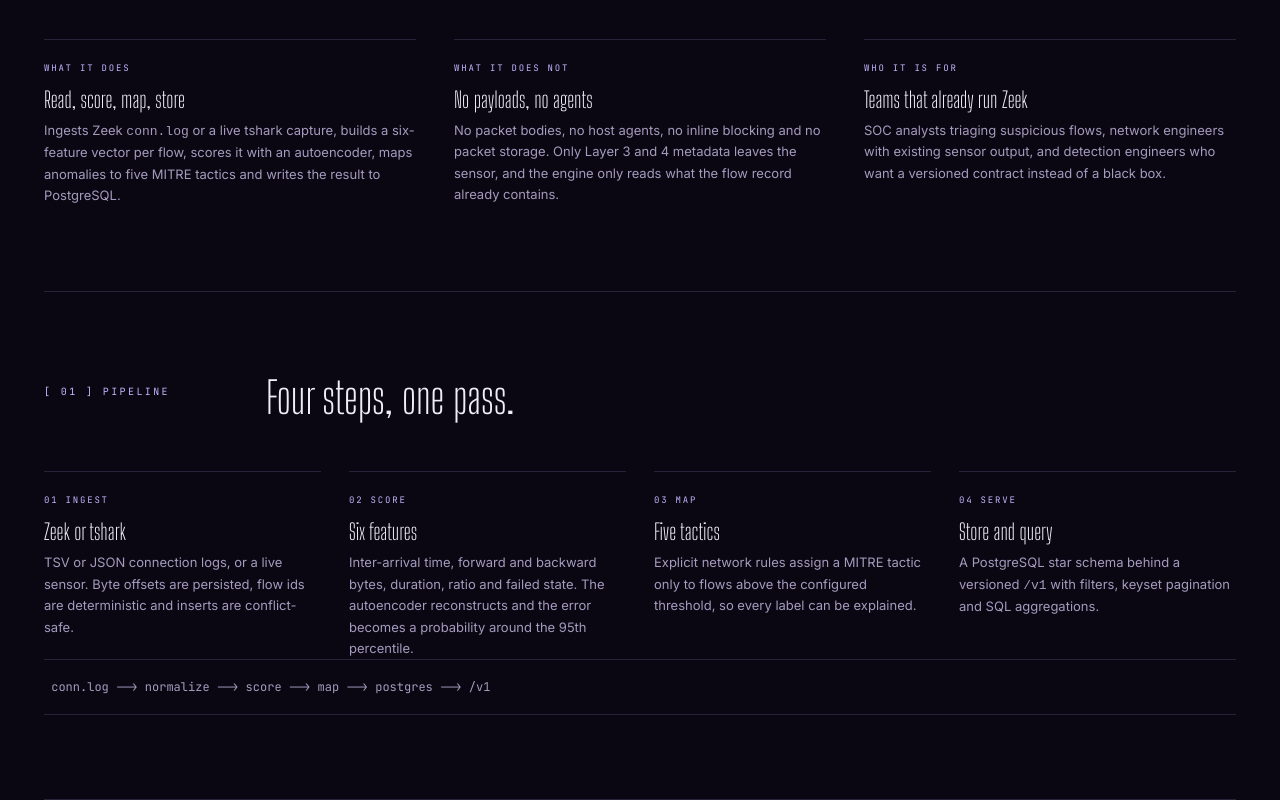
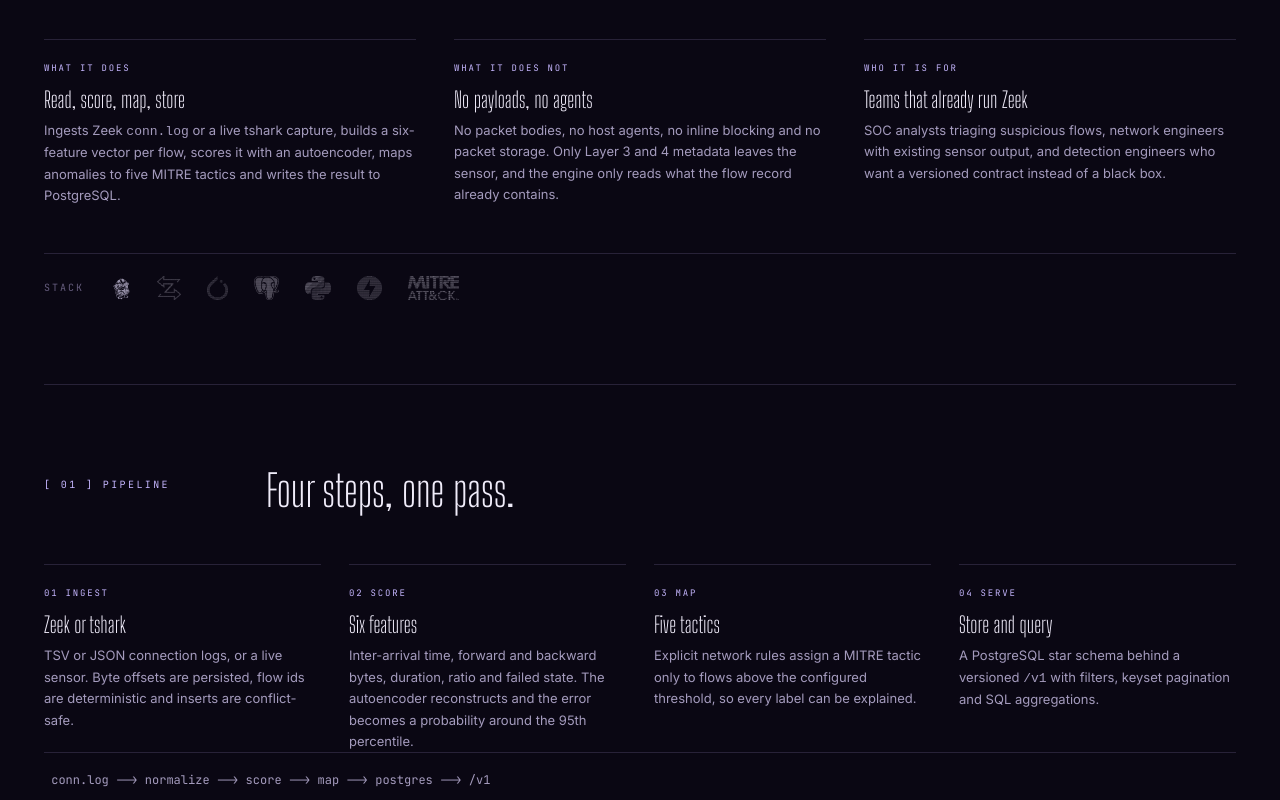
Before and after one commit to DXpz/vortemis-web, a plain HTML site: page index.html in a window 1280 px wide. Shown: the part 1232-2032 px from the top of the page. Drawn offline with nearby package versions, Linux system fonts and the light colour scheme; no server answers; animation ran at ten frames a second.

Commit message:
feat: add the engine stack logos to the engine section

```diff
--- a/assets/styles.css
+++ b/assets/styles.css
@@ -1545,3 +1545,36 @@ main {
     gap: 34px;
   }
 }
+
+.engine-stack {
+  align-items: center;
+  border-top: 1px solid var(--rule);
+  display: flex;
+  flex-wrap: wrap;
+  gap: 28px;
+  margin-top: 46px;
+  padding-top: 22px;
+}
+
+.engine-stack-label {
+  color: var(--faint);
+  letter-spacing: 0.2em;
+}
+
+.engine-stack-logos {
+  align-items: center;
+  display: flex;
+  flex-wrap: wrap;
+  gap: 26px;
+}
+
+.engine-stack-logos img {
+  height: 24px;
+  opacity: 0.7;
+  transition: opacity 0.2s ease;
+  width: auto;
+}
+
+.engine-stack-logos img:hover {
+  opacity: 1;
+}
--- a/index.html
+++ b/index.html
@@ -89,6 +89,19 @@
             versioned contract instead of a black box.
           </p>
         </article>
+      </div>
+
+      <div class="engine-stack">
+        <span class="mono engine-stack-label">STACK</span>
+        <div class="engine-stack-logos">
+          <img src="assets/vortemis1.svg" alt="Vortemis">
+          <img src="assets/zeek.png" alt="Zeek">
+          <img src="assets/torch.png" alt="PyTorch">
+          <img src="assets/postgres.png" alt="PostgreSQL">
+          <img src="assets/python.png" alt="Python">
+          <img src="assets/fastapi.png" alt="FastAPI">
+          <img src="assets/mitre.png" alt="MITRE ATT&CK">
+        </div>
       </div>
     </section>
 
```
Also changed, not shown: assets/fastapi.png (added), assets/mitre.png (added), assets/postgres.png (added), assets/python.png (added), assets/torch.png (added), assets/vortemis1.svg (added), assets/zeek.png (added).
